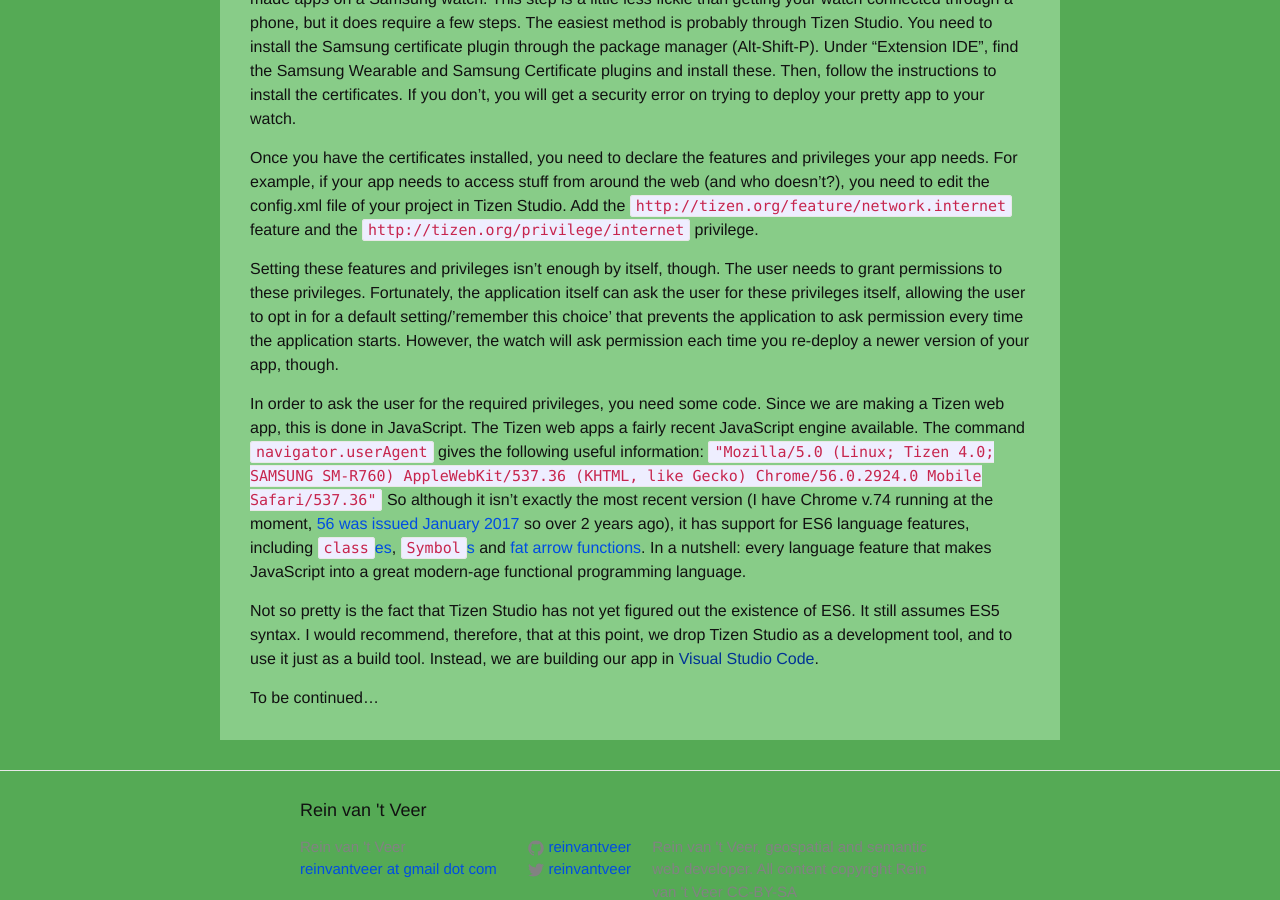
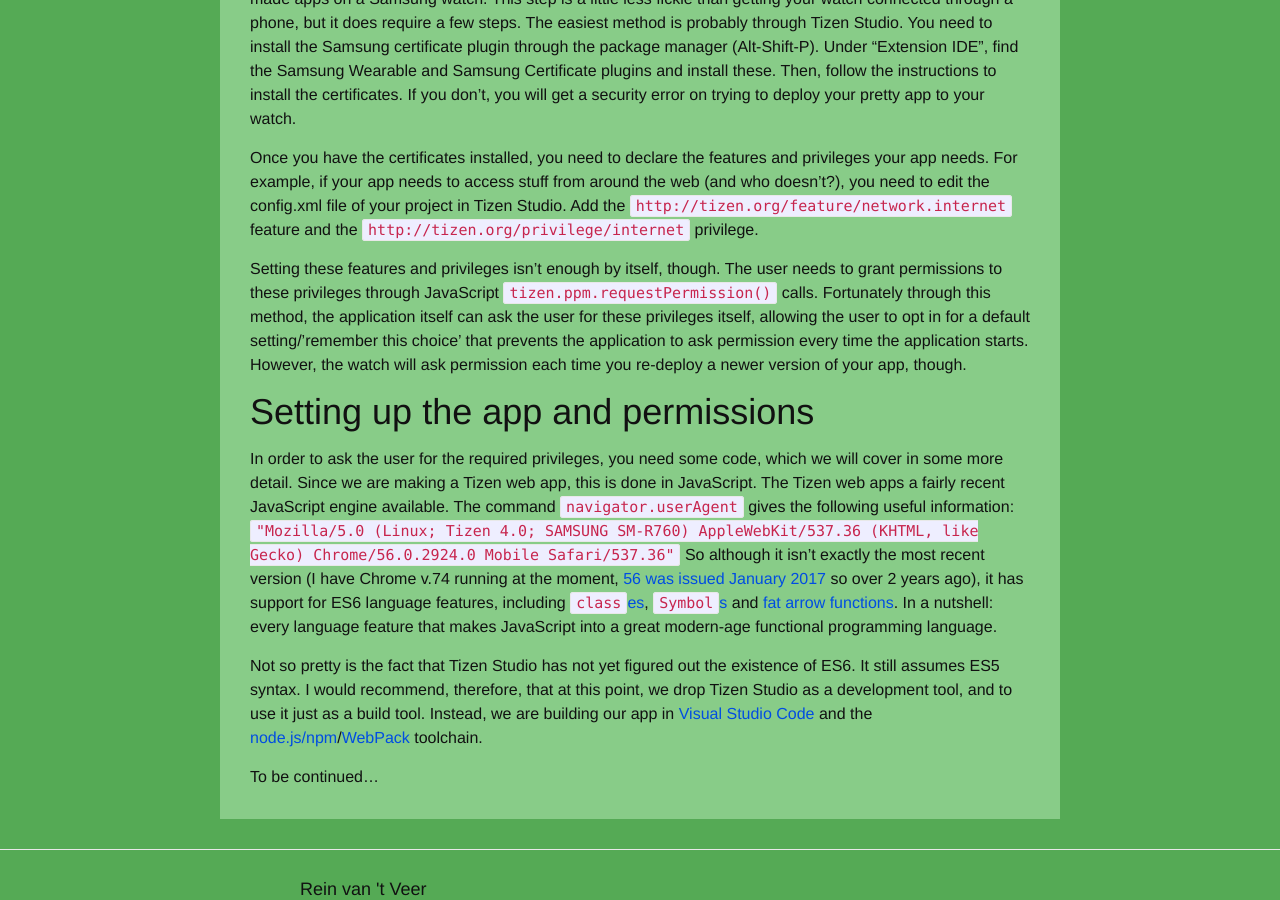
Before and after one commit to reinvantveer/reinvantveer.github.io, a Jekyll site: the page built from _posts/2019-05-05-tizen-web-apps-using-node-and-webpack.md, in a window 1280 px wide and 900 px high, scrolled down 1900 px. Built offline with Jekyll 4.4.1, drawn with Linux system fonts in a browser that asks for light colours; our own code applies the rules of GitHub Pages for plain Markdown files; comment, search, counter and statistics services are not loaded.

Commit message:
small corrections

```diff
--- a/_posts/2019-05-05-tizen-web-apps-using-node-and-webpack.md
+++ b/_posts/2019-05-05-tizen-web-apps-using-node-and-webpack.md
@@ -34,12 +34,15 @@ The second hurdle to overcome is that you need special Samsung-issued certificat
 
 Once you have the certificates installed, you need to declare the features and privileges your app needs. For example, if your app needs to access stuff from around the web (and who doesn't?), you need to edit the config.xml file of your project in Tizen Studio. Add the `http://tizen.org/feature/network.internet` feature and the `http://tizen.org/privilege/internet` privilege.
 
-Setting these features and privileges isn't enough by itself, though. The user needs to grant permissions to these privileges. Fortunately, the application itself can ask the user for these privileges itself, allowing the user to opt in for a default setting/'remember this choice' that prevents the application to ask permission every time the application starts. However, the watch will ask permission each time you re-deploy a newer version of your app, though.
+Setting these features and privileges isn't enough by itself, though. The user needs to grant permissions to these privileges through JavaScript `tizen.ppm.requestPermission()` calls. Fortunately through this method, the application itself can ask the user for these privileges itself, allowing the user to opt in for a default setting/'remember this choice' that prevents the application to ask permission every time the application starts. However, the watch will ask permission each time you re-deploy a newer version of your app, though.
 
-In order to ask the user for the required privileges, you need some code. Since we are making a Tizen web app, this is done in JavaScript. The Tizen web apps a fairly recent JavaScript engine available. The command `navigator.userAgent` gives the following useful information:
+# Setting up the app and permissions
+In order to ask the user for the required privileges, you need some code, which we will cover in some more detail. Since we are making a Tizen web app, this is done in JavaScript. The Tizen web apps a fairly recent JavaScript engine available. The command `navigator.userAgent` gives the following useful information:
 `"Mozilla/5.0 (Linux; Tizen 4.0; SAMSUNG SM-R760) AppleWebKit/537.36 (KHTML, like Gecko) Chrome/56.0.2924.0 Mobile Safari/537.36"`
 So although it isn't exactly the most recent version (I have Chrome v.74 running at the moment, [56 was issued January 2017](https://developers.google.com/web/updates/2017/01/nic56) so over 2 years ago), it has support for ES6 language features, including [`class`es](https://developer.mozilla.org/en-US/docs/Web/JavaScript/Reference/Classes), [`Symbol`s](https://developer.mozilla.org/en-US/docs/Web/JavaScript/Reference/Global_Objects/Symbol) and [fat arrow functions](https://developer.mozilla.org/en-US/docs/Web/JavaScript/Reference/Functions/Arrow_functions). In a nutshell: every language feature that makes JavaScript into a great modern-age functional programming language.
 
-Not so pretty is the fact that Tizen Studio has not yet figured out the existence of ES6. It still assumes ES5 syntax. I would recommend, therefore, that at this point, we drop Tizen Studio as a development tool, and to use it just as a build tool. Instead, we are building our app in [Visual Studio Code]().
+
+
+Not so pretty is the fact that Tizen Studio has not yet figured out the existence of ES6. It still assumes ES5 syntax. I would recommend, therefore, that at this point, we drop Tizen Studio as a development tool, and to use it just as a build tool. Instead, we are building our app in [Visual Studio Code](https://code.visualstudio.com/Download) and the [node.js/npm](https://nodejs.org/en/download/)/[WebPack](https://www.npmjs.com/package/webpack) toolchain.
 
 To be continued...
```
